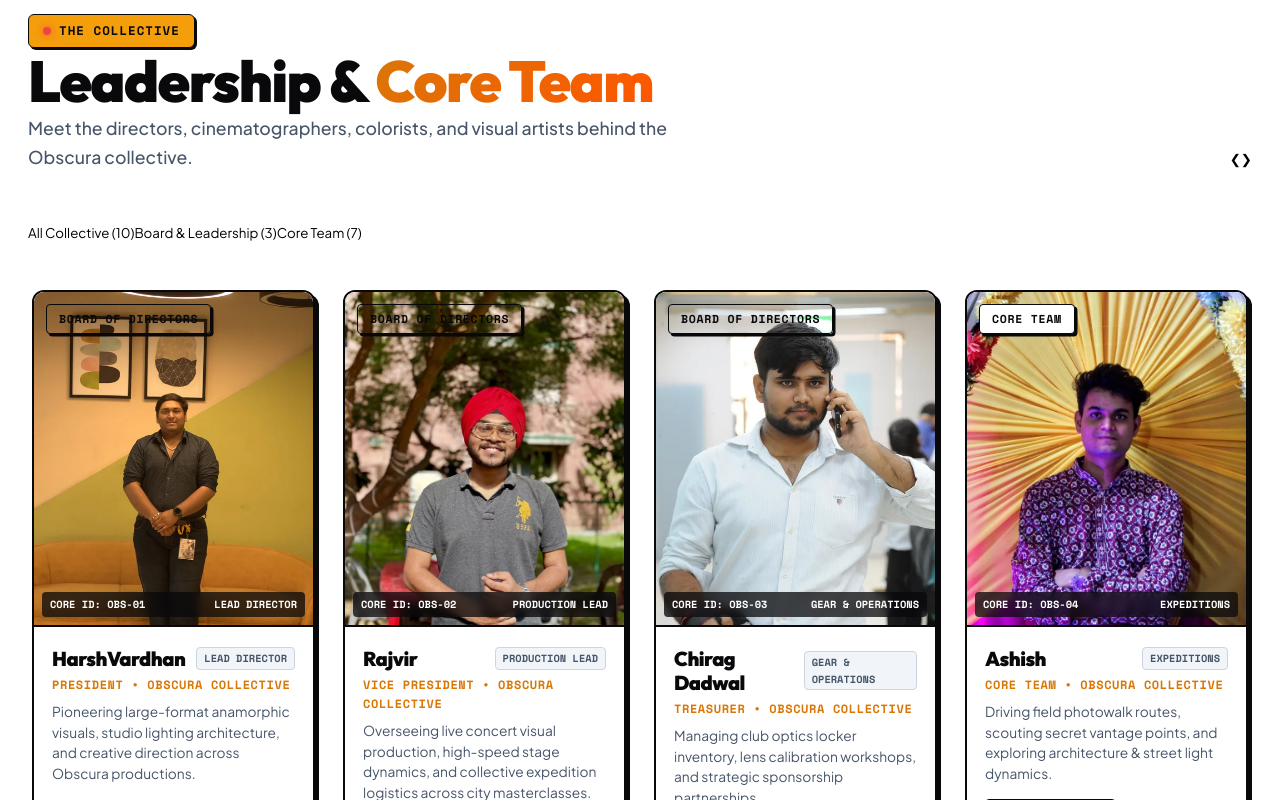
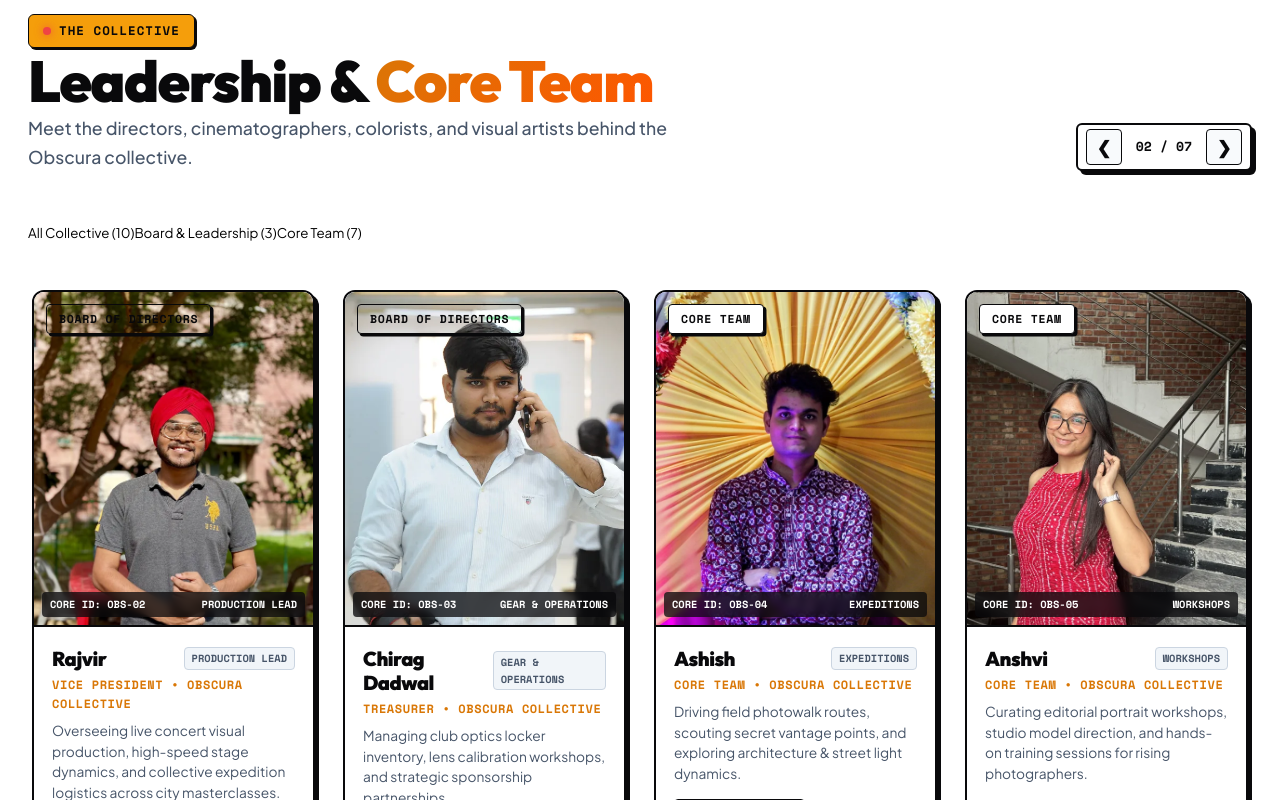
Before and after one commit to codecurser/obscura, a React (Vite) app: page / in a window 1280 px wide. Shown: the part 9480-10280 px from the top of the page. Built offline with nearby package versions, Linux system fonts and the light colour scheme.

Commit message:
feat(team): add auto-sliding carousel with pause-on-hover, touch/swipe support, and live pagination dots

```diff
--- a/src/components/team/TeamSection.jsx
+++ b/src/components/team/TeamSection.jsx
@@ -1,12 +1,20 @@
-import React, { useState, useRef, useEffect } from 'react';
+import React, { useState, useRef, useEffect, useCallback } from 'react';
 import { teamMembers } from '../../data/teamData';
 import TeamCard from './TeamCard';
 import { useViewfinder } from '../../context/ViewfinderContext';
 
 export default function TeamSection() {
   const [activeCategory, setActiveCategory] = useState('all');
+  const [currentIndex, setCurrentIndex] = useState(0);
   const [isPaused, setIsPaused] = useState(false);
+  const [cardsPerView, setCardsPerView] = useState(4);
+  const [dragOffset, setDragOffset] = useState(0);
+  const [isDragging, setIsDragging] = useState(false);
+
   const trackRef = useRef(null);
+  const dragStartX = useRef(0);
+  const currentDragX = useRef(0);
+  const autoPlayTimerRef = useRef(null);
   const { playDialTick } = useViewfinder();
 
   const filterTabs = [
@@ -19,44 +27,140 @@
     ? teamMembers
     : teamMembers.filter(m => m.category === activeCategory);
 
+  // Update cards visible per screen size
+  const updateCardsPerView = useCallback(() => {
+    const w = window.innerWidth;
+    if (w <= 560) {
+      setCardsPerView(1);
+    } else if (w <= 860) {
+      setCardsPerView(2);
+    } else if (w <= 1200) {
+      setCardsPerView(3);
+    } else {
+      setCardsPerView(4);
+    }
+  }, []);
+
+  useEffect(() => {
+    updateCardsPerView();
+    window.addEventListener('resize', updateCardsPerView);
+    return () => window.removeEventListener('resize', updateCardsPerView);
+  }, [updateCardsPerView]);
+
+  const maxIndex = Math.max(0, filteredMembers.length - cardsPerView);
+
+  // Reset index if category changes or exceeds maxIndex
+  useEffect(() => {
+    setCurrentIndex(prev => Math.min(prev, maxIndex));
+  }, [filteredMembers.length, maxIndex]);
+
   const handleCategoryChange = (key) => {
     setActiveCategory(key);
+    setCurrentIndex(0);
     playDialTick();
-    if (trackRef.current) {
-      trackRef.current.scrollLeft = 0;
-    }
+  };
+
+  const goToSlide = (index) => {
+    const clamped = Math.max(0, Math.min(index, maxIndex));
+    setCurrentIndex(clamped);
+    playDialTick();
   };
 
   const handlePrev = () => {
-    if (trackRef.current) {
-      trackRef.current.scrollBy({ left: -340, behavior: 'smooth' });
-    }
+    setCurrentIndex((prev) => (prev <= 0 ? maxIndex : prev - 1));
     playDialTick();
   };
 
-  const handleNext = () => {
-    if (trackRef.current) {
-      trackRef.current.scrollBy({ left: 340, behavior: 'smooth' });
-    }
+  const handleNext = useCallback(() => {
+    setCurrentIndex((prev) => (prev >= maxIndex ? 0 : prev + 1));
     playDialTick();
+  }, [maxIndex, playDialTick]);
+
+  // Robust Auto Slider with Pause on Hover
+  useEffect(() => {
+    if (isPaused || isDragging || maxIndex === 0) return;
+
+    autoPlayTimerRef.current = setInterval(() => {
+      setCurrentIndex((prev) => (prev >= maxIndex ? 0 : prev + 1));
+    }, 3500);
+
+    return () => {
+      if (autoPlayTimerRef.current) {
+        clearInterval(autoPlayTimerRef.current);
+      }
+    };
+  }, [isPaused, isDragging, maxIndex]);
+
+  // Touch and Mouse Drag / Swipe Handlers
+  const handleTouchStart = (e) => {
+    setIsDragging(true);
+    setIsPaused(true);
+    dragStartX.current = e.touches[0].clientX;
+    currentDragX.current = e.touches[0].clientX;
   };
 
-  // Smooth auto-scrolling
-  useEffect(() => {
-    if (isPaused) return;
+  const handleTouchMove = (e) => {
+    if (!isDragging) return;
+    currentDragX.current = e.touches[0].clientX;
+    const diff = currentDragX.current - dragStartX.current;
+    setDragOffset(diff);
+  };
 
-    const interval = setInterval(() => {
-      if (!trackRef.current) return;
-      const { scrollLeft, scrollWidth, clientWidth } = trackRef.current;
-      if (scrollLeft + clientWidth >= scrollWidth - 10) {
-        trackRef.current.scrollTo({ left: 0, behavior: 'smooth' });
-      } else {
-        trackRef.current.scrollBy({ left: 320, behavior: 'smooth' });
-      }
-    }, 4500);
+  const handleTouchEnd = () => {
+    if (!isDragging) return;
+    setIsDragging(false);
+    setIsPaused(false);
+    const diff = currentDragX.current - dragStartX.current;
+    const threshold = 50;
 
-    return () => clearInterval(interval);
-  }, [isPaused, filteredMembers]);
+    if (diff < -threshold) {
+      handleNext();
+    } else if (diff > threshold) {
+      handlePrev();
+    }
+    setDragOffset(0);
+  };
+
+  const handleMouseDown = (e) => {
+    setIsDragging(true);
+    setIsPaused(true);
+    dragStartX.current = e.clientX;
+    currentDragX.current = e.clientX;
+  };
+
+  const handleMouseMove = (e) => {
+    if (!isDragging) return;
+    currentDragX.current = e.clientX;
+    const diff = currentDragX.current - dragStartX.current;
+    setDragOffset(diff);
+  };
+
+  const handleMouseUp = () => {
+    if (!isDragging) return;
+    setIsDragging(false);
+    setIsPaused(false);
+    const diff = currentDragX.current - dragStartX.current;
+    const threshold = 60;
+
+    if (diff < -threshold) {
+      handleNext();
+    } else if (diff > threshold) {
+      handlePrev();
+    }
+    setDragOffset(0);
+  };
+
+  // Calculate slide displacement
+  const getCardOffset = () => {
+    if (!trackRef.current || !trackRef.current.firstElementChild) return 0;
+    const cardEl = trackRef.current.firstElementChild;
+    const gap = window.innerWidth <= 860 ? (window.innerWidth <= 560 ? 0 : 20) : (window.innerWidth <= 1200 ? 24 : 28);
+    const cardWidth = cardEl.offsetWidth;
+    const baseOffset = currentIndex * (cardWidth + gap);
+    return baseOffset - (isDragging ? dragOffset : 0);
+  };
+
+  const currentOffset = getCardOffset();
 
   return (
     <section className="team-section section-spacing" id="team">
@@ -70,20 +174,25 @@
             </p>
           </div>
 
-          {/* Carousel Manual Controls */}
-          <div className="team-carousel-nav-controls">
+          {/* Carousel Controls with Counter */}
+          <div className="team-carousel-nav">
             <button
-              className="carousel-arrow-btn"
+              className="team-carousel-btn"
               id="teamPrevBtn"
               onClick={handlePrev}
+              aria-label="Previous Team Member"
               title="Previous Team Member"
             >
               ❮
             </button>
+            <span className="team-slide-counter">
+              {String(currentIndex + 1).padStart(2, '0')} / {String(maxIndex + 1).padStart(2, '0')}
+            </span>
             <button
-              className="carousel-arrow-btn"
+              className="team-carousel-btn"
               id="teamNextBtn"
               onClick={handleNext}
+              aria-label="Next Team Member"
               title="Next Team Member"
             >
               ❯
@@ -109,14 +218,46 @@
         <div
           className="team-carousel-viewport"
           onMouseEnter={() => setIsPaused(true)}
-          onMouseLeave={() => setIsPaused(false)}
+          onMouseLeave={() => {
+            setIsPaused(false);
+            if (isDragging) handleMouseUp();
+          }}
+          onTouchStart={handleTouchStart}
+          onTouchMove={handleTouchMove}
+          onTouchEnd={handleTouchEnd}
+          onMouseDown={handleMouseDown}
+          onMouseMove={handleMouseMove}
+          onMouseUp={handleMouseUp}
+          style={{ cursor: isDragging ? 'grabbing' : 'grab' }}
         >
-          <div className="team-carousel-track" id="teamTrack" ref={trackRef}>
+          <div
+            className="team-carousel-track"
+            id="teamTrack"
+            ref={trackRef}
+            style={{
+              transform: `translateX(-${currentOffset}px)`,
+              transition: isDragging ? 'none' : 'transform 0.5s cubic-bezier(0.2, 0, 0, 1)'
+            }}
+          >
             {filteredMembers.map((member) => (
               <TeamCard key={member.id} member={member} />
             ))}
           </div>
         </div>
+
+        {/* Carousel Pagination Indicator Dots */}
+        {maxIndex > 0 && (
+          <div className="team-carousel-pagination">
+            {Array.from({ length: maxIndex + 1 }).map((_, idx) => (
+              <button
+                key={idx}
+                className={`team-dot ${currentIndex === idx ? 'active' : ''}`}
+                onClick={() => goToSlide(idx)}
+                aria-label={`Go to slide ${idx + 1}`}
+              />
+            ))}
+          </div>
+        )}
       </div>
     </section>
   );
```
